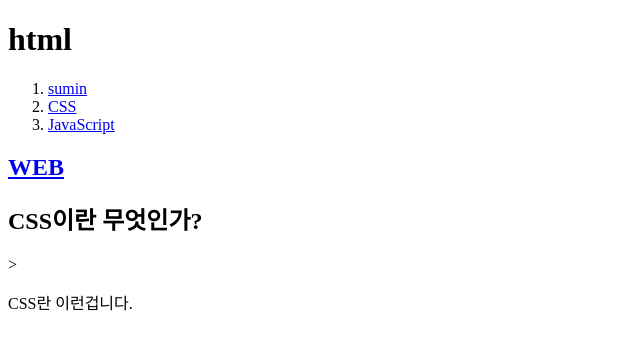
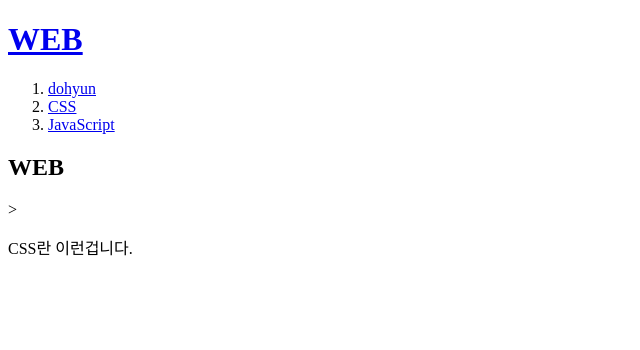
Before and after one commit to cjsrnr1997/1.html, a plain HTML site: page 2.html in a window 1280 px wide. Shown: the whole page, without its empty margins (0-640 px from the left). Drawn offline with Linux system fonts and the light colour scheme.

Commit message:
Add files via upload

```diff
--- a/2.html
+++ b/2.html
@@ -6,15 +6,13 @@
 </head>
 
 <body>
-  <h1>html</h1>
-  <ol>
-    <li> <a href="1.html">sumin</a></li>
-    <li> <a href="2.html">CSS</a></li>
-    <li> <a href="3.html">JavaScript</a></li>
-
-  </ol>
-  <h2> <a href="index.html">WEB</a></h2>
-<h2>CSS이란 무엇인가?</h2 <a href="">>
+  <h1> <a href="index.html">WEB</a></h1>
+<ol>
+  <li> <a href="1.html">dohyun</a></li>
+  <li> <a href="2.html">CSS</a></li>
+  <li> <a href="3.html">JavaScript</a></li>
+</ol>
+<h2>WEB</h2 <a href="">>
 <p>CSS란 이런겁니다.
 </p>
 </body>
```
Also changed, not shown: 1.html (+5 -8 lines), 3.html (+7 -8 lines), index.html (+1 -1 lines).
